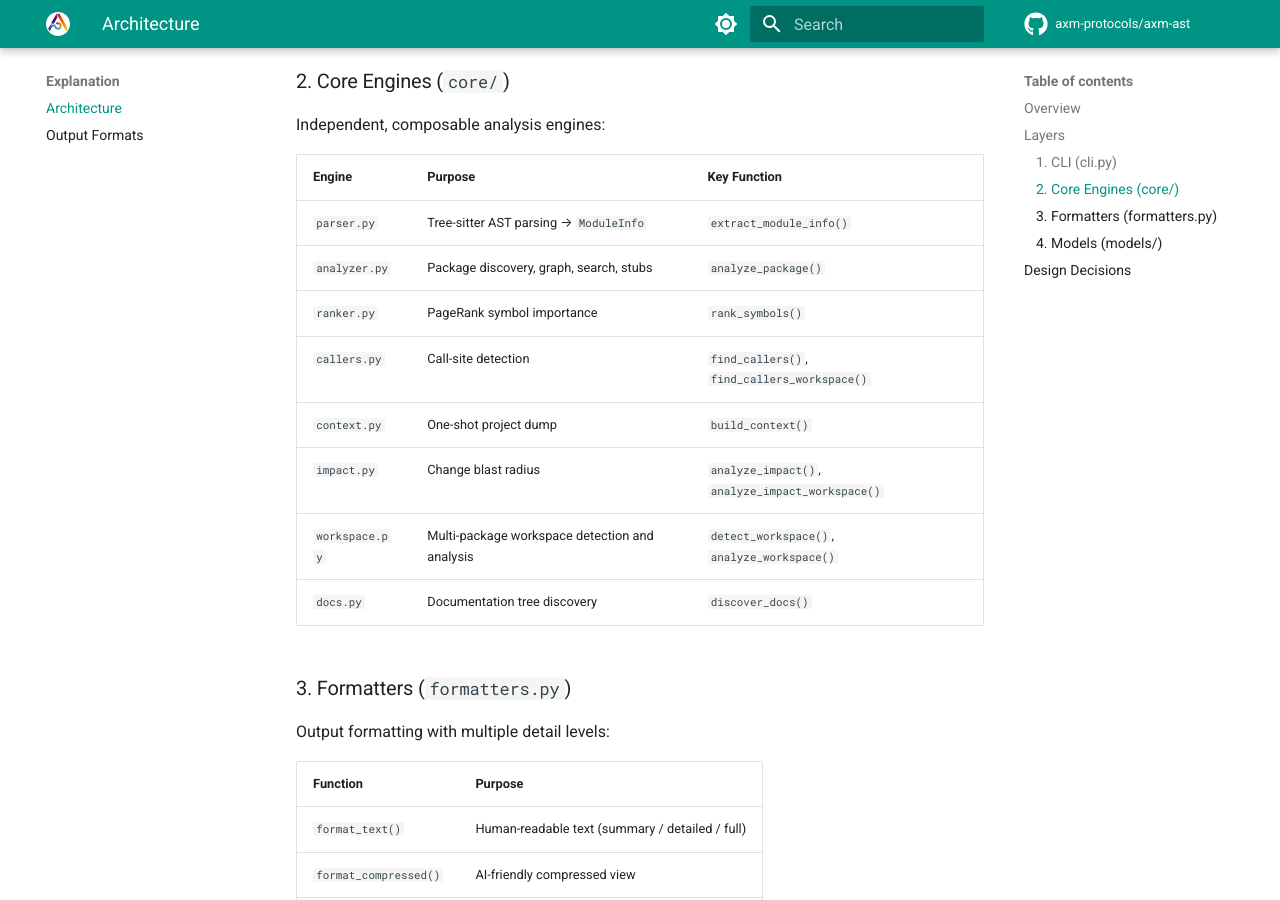
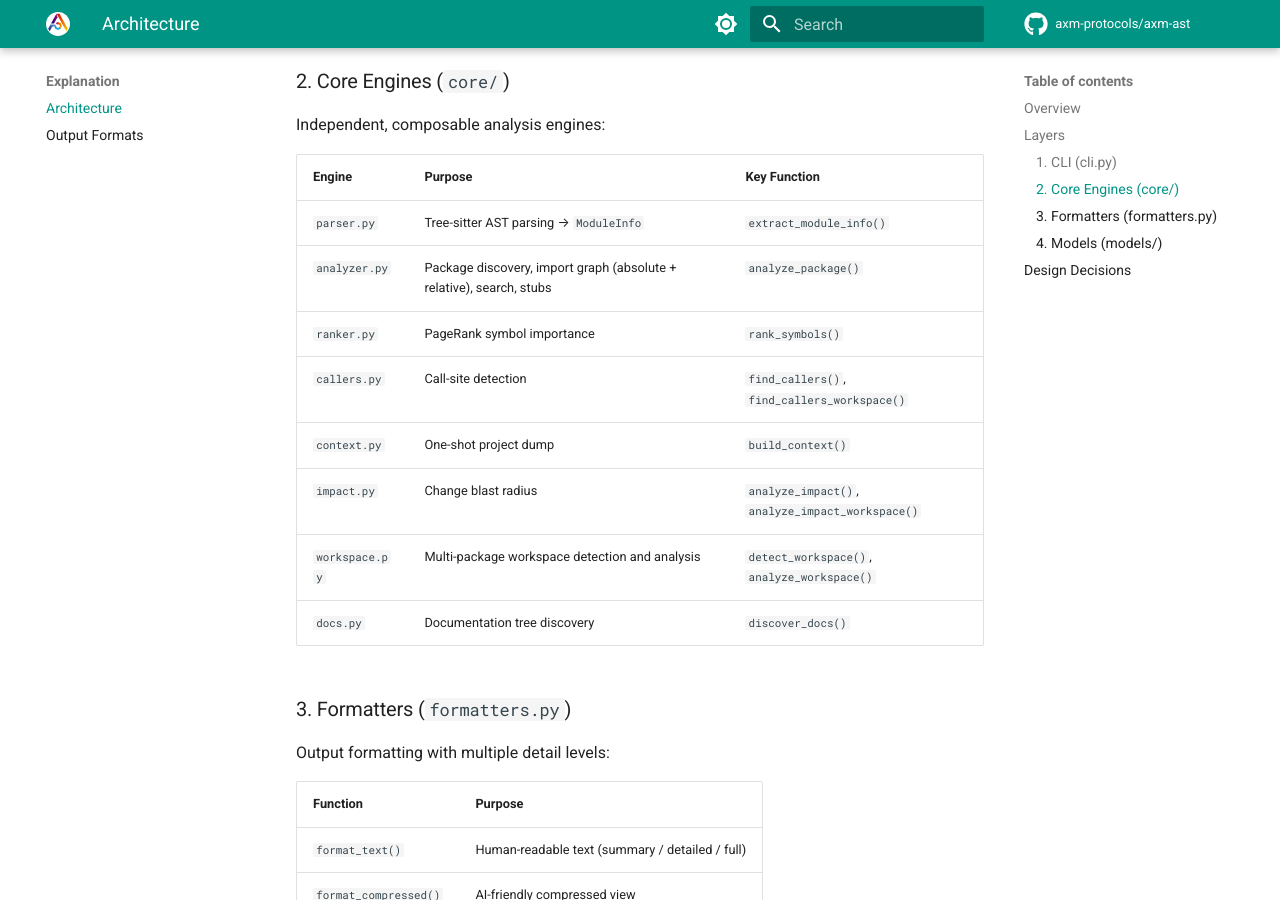
Before and after one commit to axm-protocols/axm-forge, an MkDocs documentation site: the page built from docs/explanation/architecture.md, in a window 1280 px wide and 900 px high, scrolled down 777 px. Built offline with MkDocs 1.6.1 and Material for MkDocs 9.7.7, drawn with Linux system fonts in a browser that asks for light colours; comment, search, counter and statistics services are not loaded.

Commit message:
docs: update test count and architecture table after import graph fix

```diff
--- a/docs/explanation/architecture.md
+++ b/docs/explanation/architecture.md
@@ -75,7 +75,7 @@ Independent, composable analysis engines:
 | Engine | Purpose | Key Function |
 |---|---|---|
 | `parser.py` | Tree-sitter AST parsing → `ModuleInfo` | `extract_module_info()` |
-| `analyzer.py` | Package discovery, graph, search, stubs | `analyze_package()` |
+| `analyzer.py` | Package discovery, import graph (absolute + relative), search, stubs | `analyze_package()` |
 | `ranker.py` | PageRank symbol importance | `rank_symbols()` |
 | `callers.py` | Call-site detection | `find_callers()`, `find_callers_workspace()` |
 | `context.py` | One-shot project dump | `build_context()` |
```
Also changed, not shown: README.md (+1 -1 lines).
